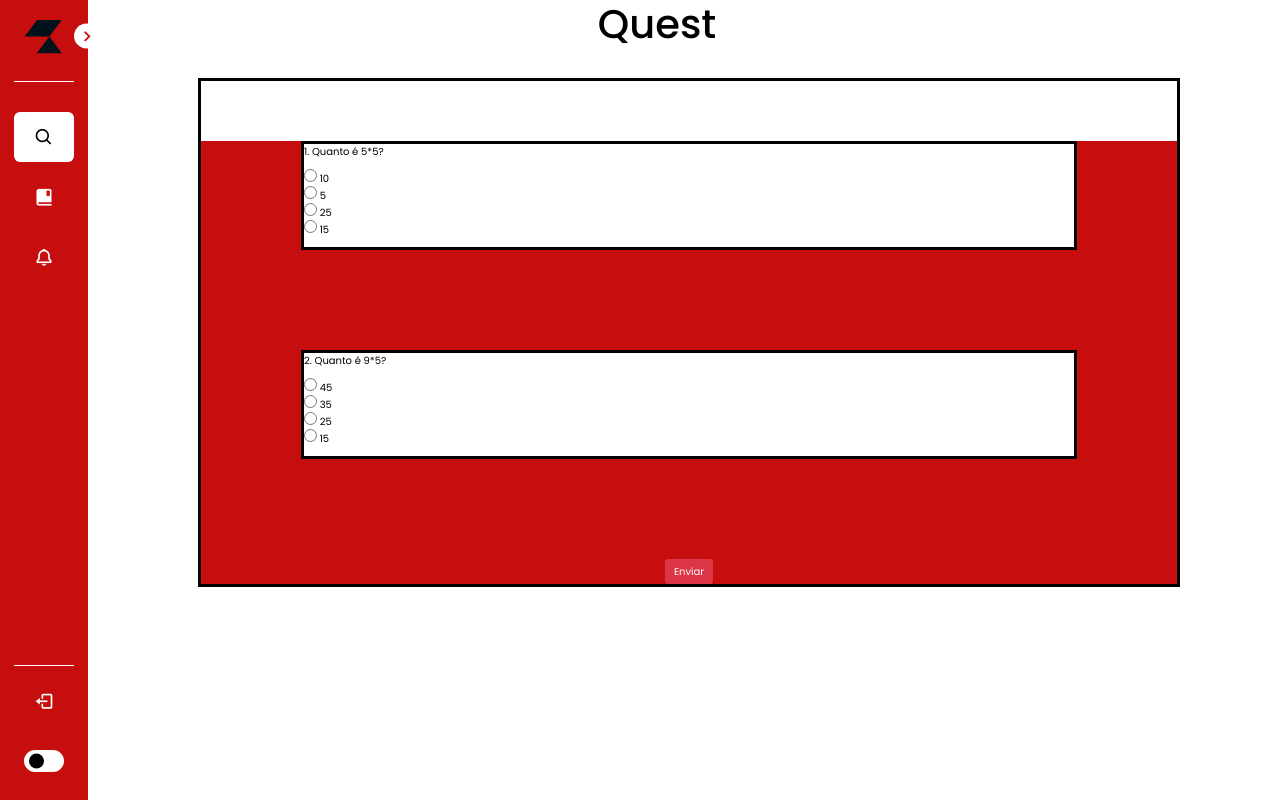
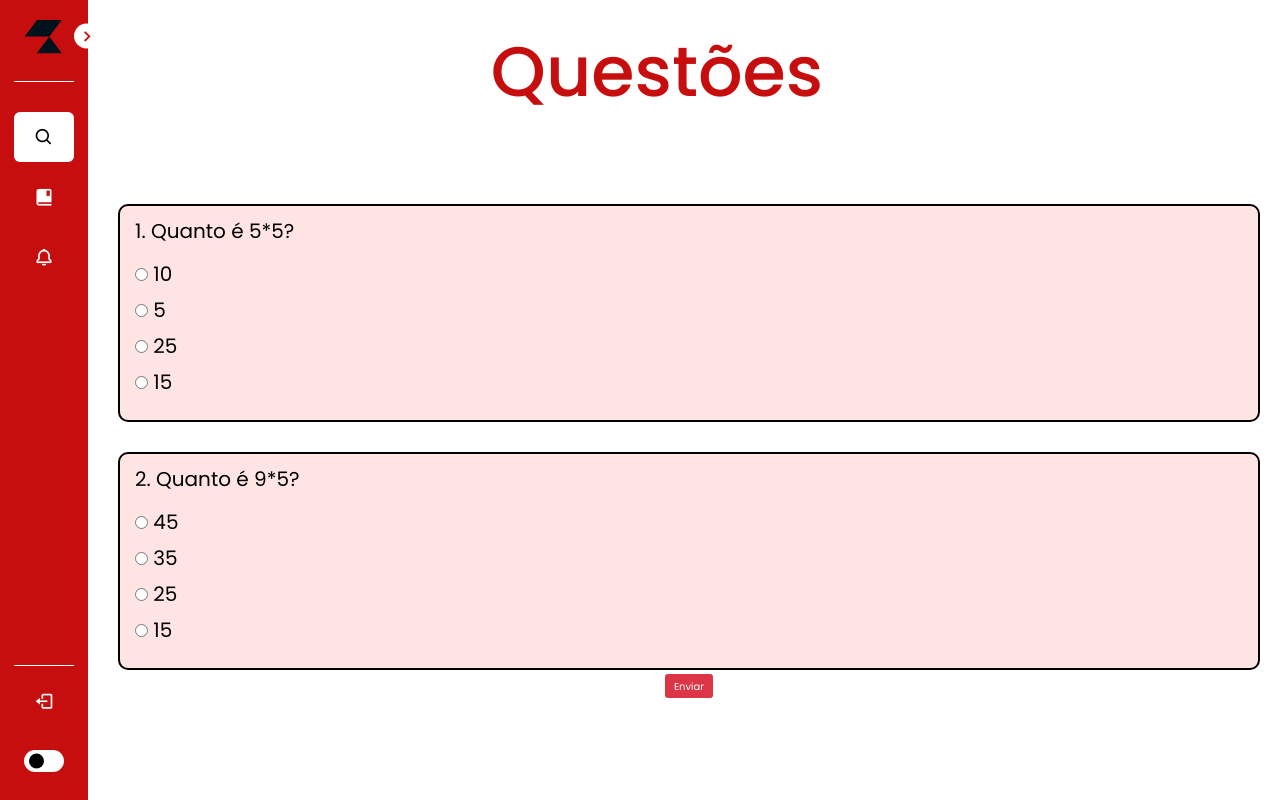
Before and after one commit to BryanWille/magis, a Django app: page /quest/1 in a window 1280 px wide. Run offline with Django 4.2, Linux system fonts and the light colour scheme; a user stored in the database is signed in; data comes from the database, SQL or seed files in the repository; both versions use the stored data as it was after the commit; some libraries are stand-ins or nearby versions.

Commit message:
comiti questões
chupem não tem descrição

```diff
--- a/static/css/quiz.css
+++ b/static/css/quiz.css
@@ -1,33 +1,44 @@
-.quest{
+@import url('https://fonts.googleapis.com/css2?family=Source+Code+Pro:wght@200&display=swap');
+
+/* title */
+.title {
+    padding-top: 2.5%;
+    color: var(--sidebar-color);
     text-align: center;
-    background-color: var(--sidebar-color);
+    font-size: var(--mid-font-size);
+    margin-left: -5vw;
+    text-transform: capitalize;
+}
 
+.quest {
+    margin-top: 0;
+    text-align: center;
+}
+
+.mt-5 {
+    display: flex;
+    flex-direction: column;
+    align-items: left;
+    justify-content: left;
+    text-align: left;
+    font-size: 2.0rem;
+    margin: 0px 10px 0px 10px;
+    color: var(--main-text-color);
+}
+/*================================================*/
+p {
+    margin: 10px;
+    margin-left: 15px;
+}
+
+#p {
+    margin: 3px;
+    margin-left: 15px;
+}
+
+#question {
+    background-color: rgba(255, 218, 218, 0.712);
+    border-radius: 10px;
+    border: 2px solid black;
 
 }
-
-.mt-5{
-    text-align: left;
-    background-color: var(--body-color);
-    margin-top: 50%;
-    margin-bottom: 100px;
-    margin-left: 100px;
-    margin-right: 100px;
-
-
-
-
-    border-width: medium;
-    border-style: solid;
-    border-color: #000;
-
-
-    color: var(--main-text-color);
-
-}
-
-h1{
-    color: var(--main-text-color);
-    text-align: center;
-    font-size: 40px;
-    margin-left: -5vw;
-}
--- a/static/css/variables.css
+++ b/static/css/variables.css
@@ -5,10 +5,12 @@
     --calibri-font: 'Gill Sans', 'Gill Sans MT', Calibri, 'Trebuchet MS', sans-serif;
     --poppins-font: 'poppins', sans-serif;
     --dm-sans-font: 'DM Sana', sans-serif;
+    --font-fontosa-foda: 'Open Sans', sans-serif;
 
     /* fonts size */
     --large-font-size: 10.0rem;
-    --smal-font-size: 4, 0rem;
+    --mid-font-size: 7.0rem;
+    --smal-font-size: 4.0rem;
 
     /* colors */
     --body-color: #fff;
--- a/templates/quest/quiz.html
+++ b/templates/quest/quiz.html
@@ -5,29 +5,29 @@
 
 <link rel="stylesheet" href="/static/css/quiz.css">
 
+<div>
+<div><h1 class="title">questões</h1></div>
 
-<h1>Quest</h1>
+
 
 <div id="app" class="mt-5 pt-5">
 
         <div class="quest">
-
             <form @submit.prevent="handleSubmit()">
-                <div v-for="(question,index) in questions" :key="question.id" class="mt-5">
+                <div id= "question" v-for="(question,index) in questions" :key="question.id" class="mt-5">
                     <p>[[index + 1]]. [[question.question]]</p>
-                    <div v-for="(option , i) in question.options" >
+                    <div id="p" v-for="(option , i) in question.options" >
                         <input :id="'radio-'+question.id" @change="check(index , i , question.id)" type="radio"
                             :value="option" :name="'option-'+question.id">
                         [[option]]
                     </div>
                     <p :id="'show_message-'+question.id"></p>
-                </div>
-
+                </div><!--div questões-->
                 <button class="btn btn-danger" type="submit">Enviar</button>
-            </form>
-    </div>
+            </form><!-- fim form-->
+        </div><!--fim quest-->
 </div>
-
+</div>
 
 
 
```
Also changed, not shown: db.sqlite3.
